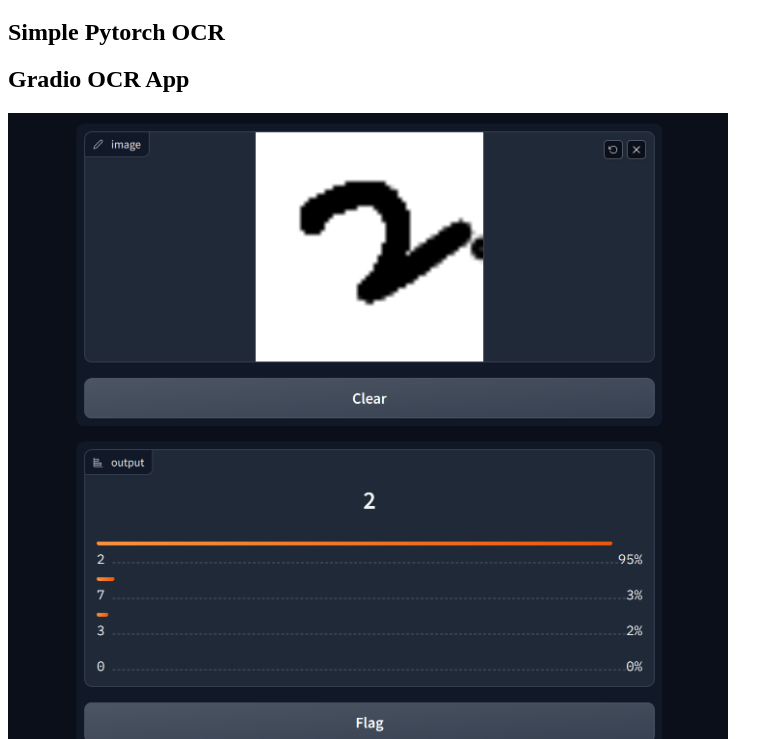
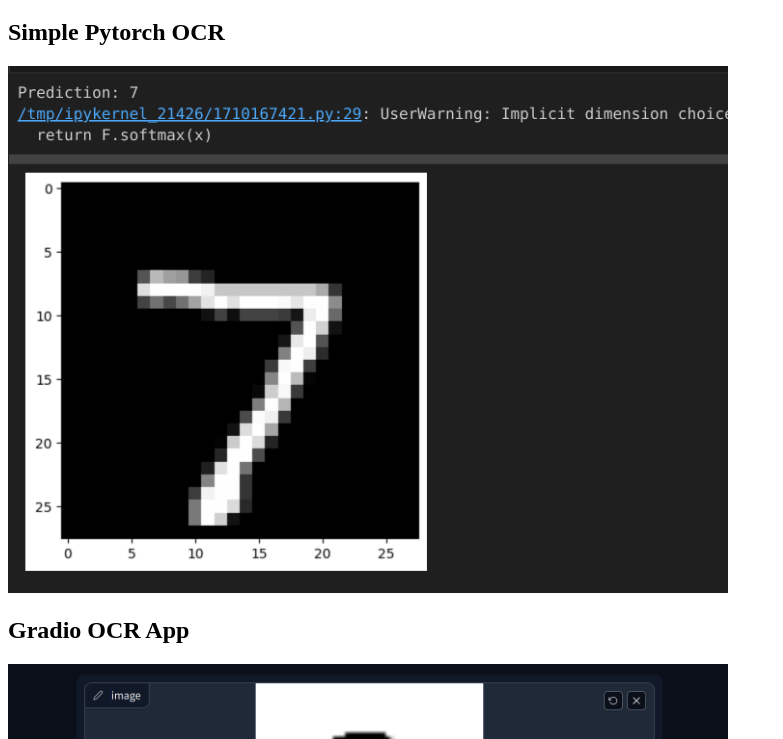
Before and after one commit to anikk94/ocr, a plain HTML site: page index.html in a window 1280 px wide. Shown: the part 61-800 px from the top of the page, without its empty margins (0-783 px from the left). Drawn offline with Linux system fonts and the light colour scheme.

Commit message:
update index.html

```diff
--- a/index.html
+++ b/index.html
@@ -9,6 +9,7 @@
   <h1>anikk94/ocr GitHub Pages</h1>
   <div>
     <h2>Simple Pytorch OCR</h2>
+    <img src="pytorch_ocr/doc/pytorch_ocr_prediction.png" alt="pytorch_ocr_prediction" width="720px">
   </div>
   <div>
     <h2>Gradio OCR App</h2>
```
Also changed, not shown: pytorch_ocr/doc/pytorch_ocr_prediction.png (added).
